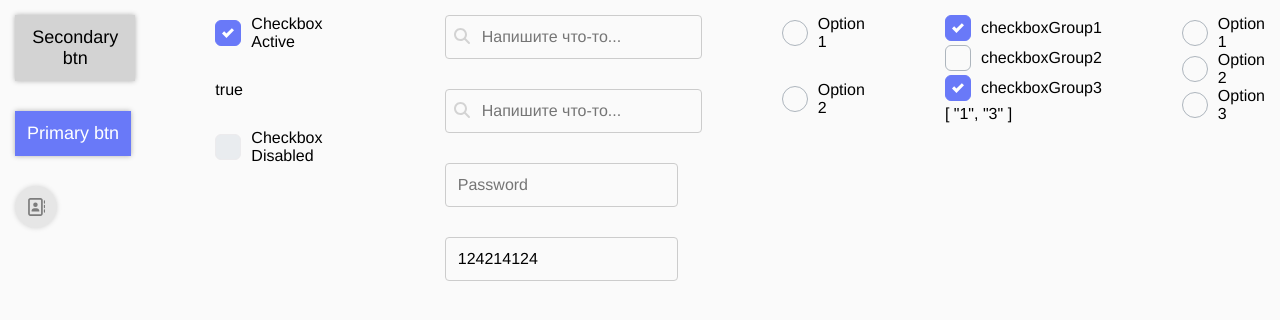
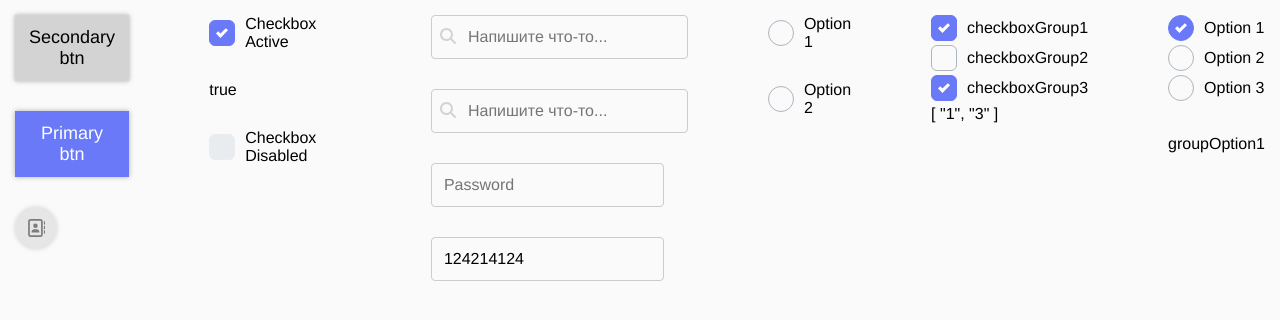
Before and after one commit to mr-dit/components-vue-3, a Vue app: page / in a window 1280 px wide. Shown: the top 320 px of the page. Built offline with nearby package versions, Linux system fonts and the light colour scheme.

Commit message:
refactor MyRadioGroup

```diff
--- a/src/components/MyRadioGroup/MyRadioGroup.vue
+++ b/src/components/MyRadioGroup/MyRadioGroup.vue
@@ -17,10 +17,23 @@
   import MyRadioButton from "../MyRadioButton";
   import { defineProps, defineEmits, ref } from "vue";
 
-  const { items, value, name } = defineProps(["items", "value", "name"]);
+  const props = defineProps({
+    value: {
+      type: String,
+      required: true
+    },
+    name: {
+      type: String,
+      required: true
+    },
+    items: {
+      type: Array,
+      required: true,
+    }
+  })
   const emit = defineEmits(["update:value"]);
 
-  const checkedValue = ref(value);
+  const checkedValue = ref(props.value);
 
   const updateCheckedValue = (value) => {
     checkedValue.value = value;
--- a/src/pages/MainPage.vue
+++ b/src/pages/MainPage.vue
@@ -14,20 +14,11 @@
 
         </div>
         <div class="wrapper__item">
-            <my-checkbox
-                label="Checkbox Active"
-                id="checkboxActive"
-                name="checkboxActive"
-                value="I like it"
-                v-model:checked="checkboxActive"/>
-                {{checkboxActive}}
-            <my-checkbox
-                label="Checkbox Disabled"
-                id="checkboxDisabled"
-                name="checkboxDisabled"
-                value="I like it"
-                :disabled="checkboxDisabled"
-                v-model:checked="checkboxDisabledChecked"/>
+            <my-checkbox label="Checkbox Active" id="checkboxActive" name="checkboxActive" value="I like it"
+                v-model:checked="checkboxActive" />
+            {{ checkboxActive }}
+            <my-checkbox label="Checkbox Disabled" id="checkboxDisabled" name="checkboxDisabled" value="I like it"
+                :disabled="checkboxDisabled" v-model:checked="checkboxDisabledChecked" />
         </div>
         <div class="wrapper__item">
             <my-input placeholder="Напишите что-то..." iconLeft="magnifying-glass" @input="handleInput"></my-input>
@@ -40,11 +31,12 @@
             <my-radio-button label="Option 2" name="rbtn" value="option2" v-model:checked-value="selectedOption" />
         </div>
         <div class="wrapper_item">
-            <my-checkbox-group v-model:value="selectedCheckboxItem" name="heroes" :items="checkboxItems"/>
+            <my-checkbox-group v-model:value="selectedCheckboxItem" name="heroes" :items="checkboxItems" />
             {{ selectedCheckboxItem }}
         </div>
         <div class="wrapper__item">
-            <my-radio-group v-model="selectedRadio" name="radioGroup" :items="radioItems"></my-radio-group>
+            <my-radio-group v-model:value="selectedRadio" name="radioGroup" :items="radioItems"></my-radio-group>
+            {{ selectedRadio }}
         </div>
     </div>
 </template>
@@ -64,7 +56,6 @@ const selectedOption = ref(null);
 const checkboxActive = ref(true)
 const checkboxDisabled = ref(true)
 const checkboxDisabledChecked = ref(false)
-
 const checkboxItems = ref([
     { id: "1", name: "checkboxGroup1", value: "option1", },
     { id: "2", name: "checkboxGroup2", value: "option2", },
@@ -73,7 +64,7 @@ const checkboxActive = ref(true)
 const selectedCheckboxItem = ref(['1', '3'])
 
 
-  const selectedRadio = ref("option1");
+const selectedRadio = ref("groupOption1");
 const radioItems = ref([
     { id: "1", label: "Option 1", value: "groupOption1" },
     { id: "2", label: "Option 2", value: "groupOption2" },
```
Lines whose indentation alone changed are shown as unchanged.
